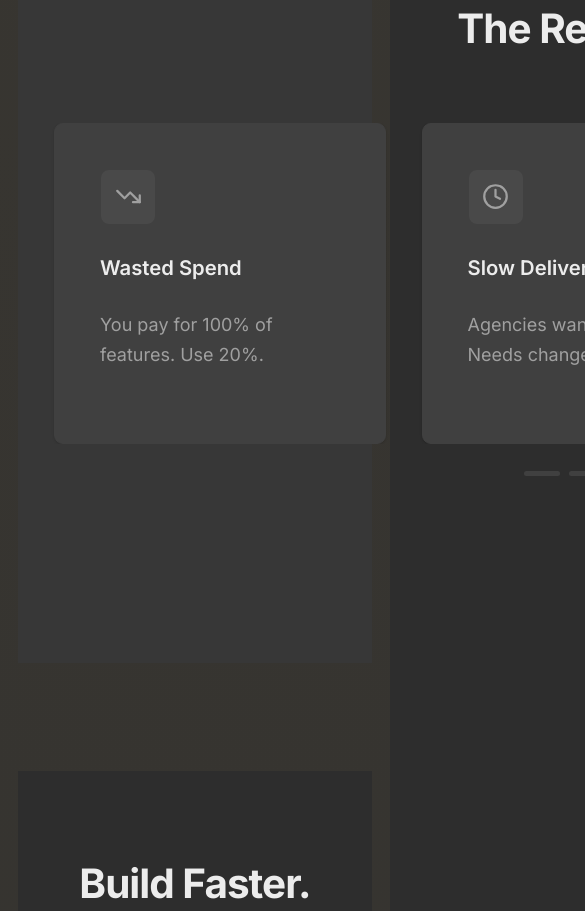
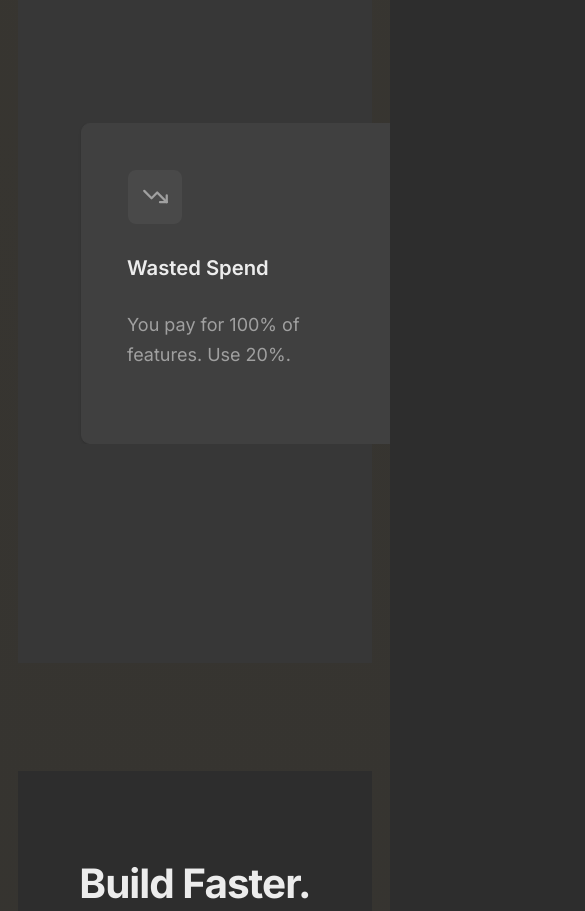
Before and after one commit to TheSpaceFox/adrianbarkus-website, a Next.js app: page /tech-electric in a window 390 px wide. Shown: the part 1340-2251 px from the top of the page, 585 px wide, since content can reach past the window. Built offline with nearby package versions, Linux system fonts and the light colour scheme; no server answers.

Commit message:
fix: improve mobile scroll and problem section width
- Add overflow-x-hidden to html, body, main to prevent sideways scroll
- Tweak ProblemAgitation horizontal container padding/margins on mobile
- Keeps scroll-snap intact while stabilising vertical scrolling

```diff
--- a/app/globals.css
+++ b/app/globals.css
@@ -118,6 +118,7 @@
 
 html {
   scroll-behavior: smooth;
+  overflow-x: hidden;
 }
 
 html,
@@ -129,6 +130,7 @@ body {
   font-family: var(--font-inter), system-ui, sans-serif;
   font-size: 18px;
   line-height: 1.6;
+  overflow-x: hidden;
 }
 
 /* Better scrollbar for dark theme */
@@ -198,6 +200,7 @@ main {
   min-height: 100vh;
   min-height: 100dvh; /* Dynamic viewport height for mobile */
   background-image: var(--background-image-hero-radial);
+  overflow-x: hidden;
 }
 
 .container {
--- a/components/sections/ProblemAgitation.tsx
+++ b/components/sections/ProblemAgitation.tsx
@@ -118,7 +118,7 @@ export function ProblemAgitation({ className }: ProblemAgitationProps) {
           {/* Horizontal Scrolling Cards Container */}
           <div className="relative">
             {/* Scrollable Container */}
-            <div className="overflow-x-auto scrollbar-hide snap-x snap-mandatory -mx-8 md:-mx-12 px-8 md:px-12">
+            <div className="overflow-x-auto scrollbar-hide snap-x snap-mandatory md:-mx-12 px-6 sm:px-8 md:px-12">
               <div className="flex gap-8 md:gap-12 min-w-max md:min-w-0 md:grid md:grid-cols-3">
                 {painPoints.map((point, index) => (
                   <AnimatedCard
```
